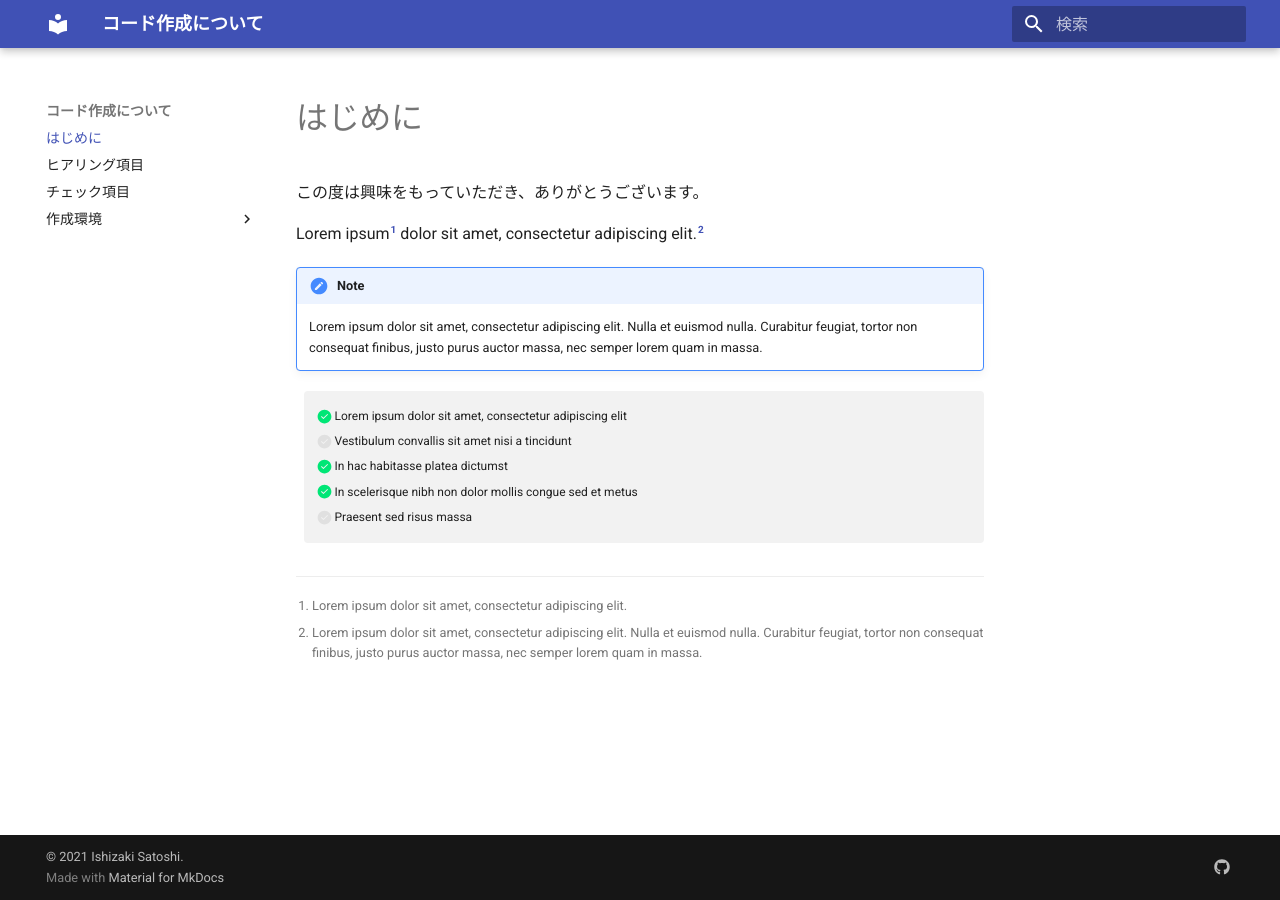
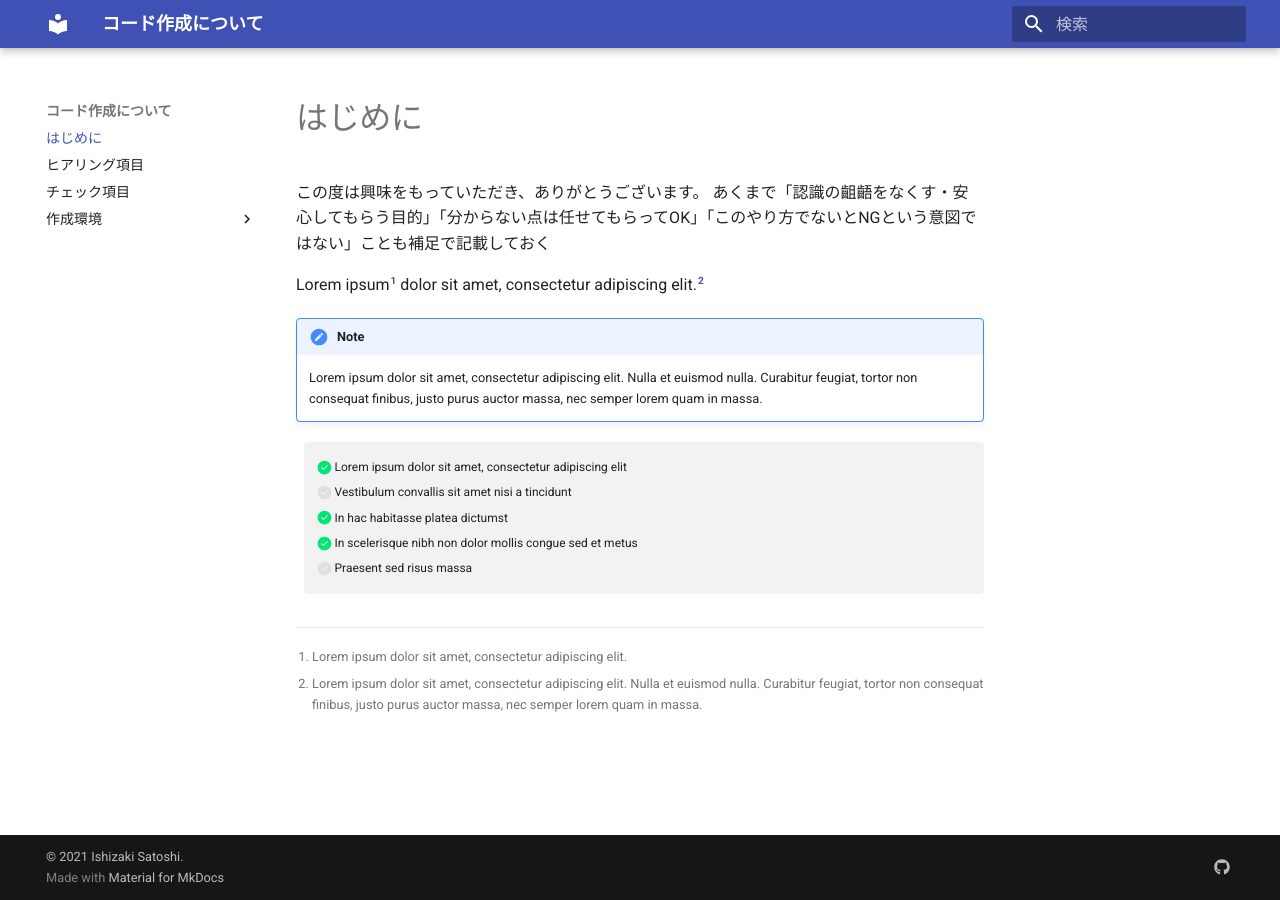
Before and after one commit to zakzakst/check, an MkDocs documentation site: the page built from src/index.md, in a window 1280 px wide. Built offline with MkDocs 1.6.1 and Material for MkDocs 9.7.7, drawn with Linux system fonts in a browser that asks for light colours.

```diff
--- a/src/index.md
+++ b/src/index.md
@@ -1,6 +1,7 @@
 # はじめに
 
 この度は興味をもっていただき、ありがとうございます。
+あくまで「認識の齟齬をなくす・安心してもらう目的」「分からない点は任せてもらってOK」「このやり方でないとNGという意図ではない」ことも補足で記載しておく
 
 Lorem ipsum[^1] dolor sit amet, consectetur adipiscing elit.[^2]
 
```
Also changed, not shown: README.md (+3 -1 lines), memo.md (+2 -0 lines), 4 other files.
